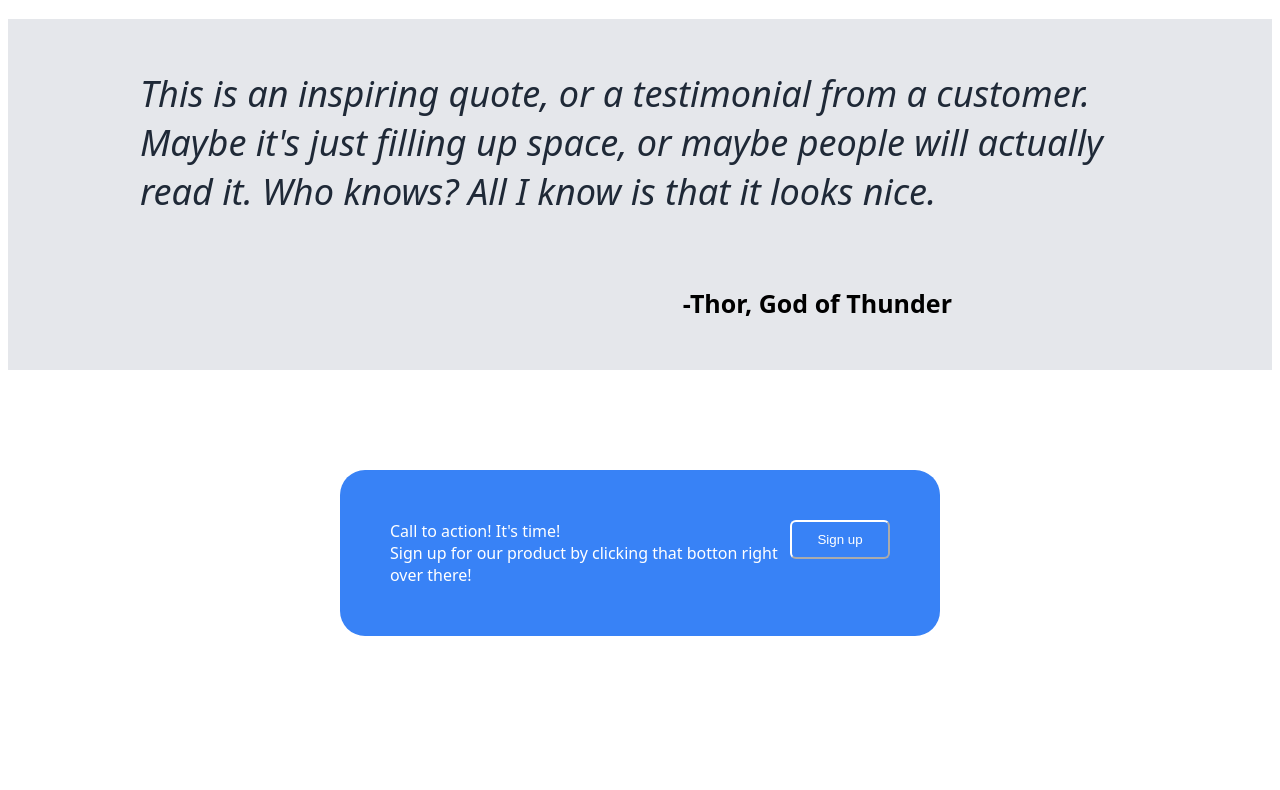
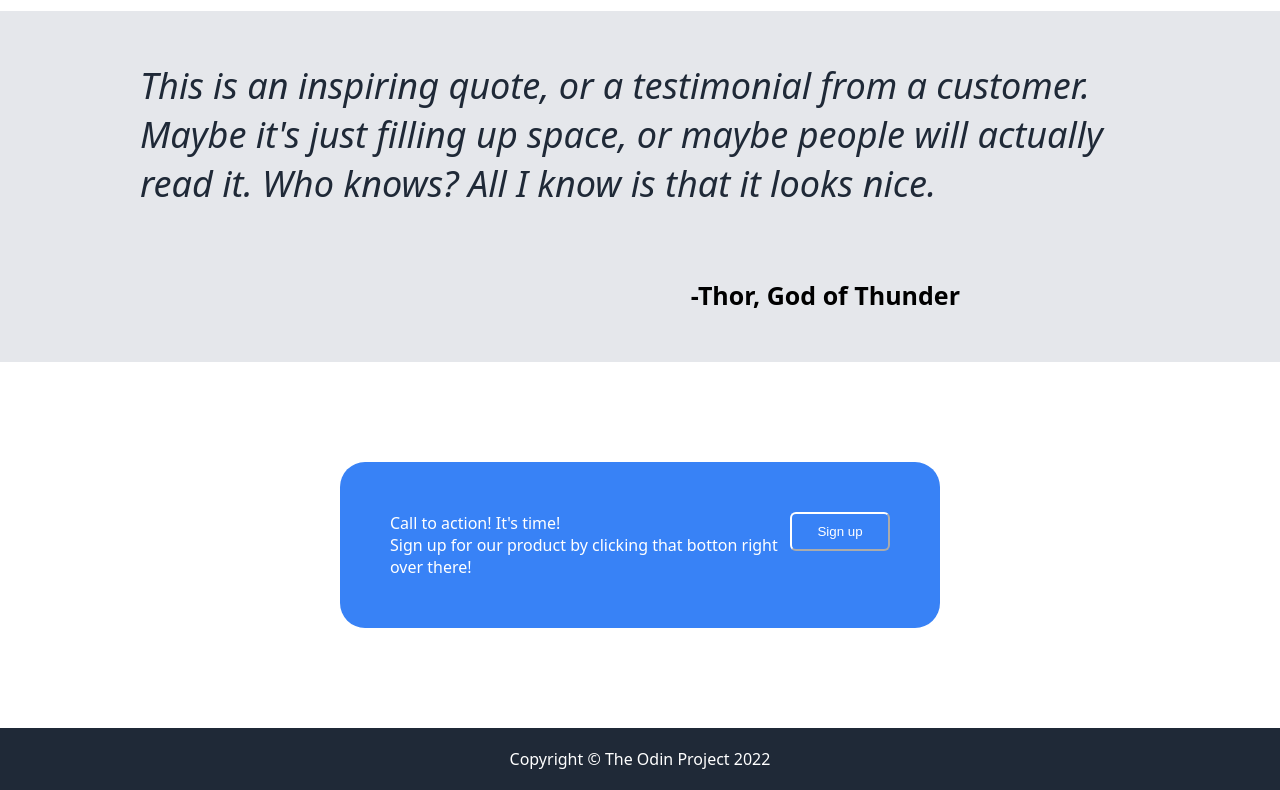
Before and after one commit to dariatarad/simple-website, a plain HTML site: page index.html in a window 1280 px wide. Shown: the part 960-1750 px from the top of the page. Before the commit the page ends 1704 px from the top, so only its background shows below. Drawn offline with Linux system fonts and the light colour scheme.

Commit message:
Create footer, fix border, fix layout

```diff
--- a/index.html
+++ b/index.html
@@ -8,7 +8,7 @@
         <link rel="stylesheet" href="style.css">
     </head>
     <body>
-        <div class="header">
+        <div class="layout"><div class="header">
             <div class="left">
                 <div class="logo">Header Logo</div>
             </div>
@@ -66,6 +66,8 @@
             </div>
             </div>
         </div>
+        <div class="footer">Copyright © The Odin Project 2022</div>
+        </div>
 
 
     </body>
--- a/style.css
+++ b/style.css
@@ -9,14 +9,14 @@
 }
 
 .left {
-    margin-left: 200px;
+    margin-left: 300px;
 
 }
 
 .right {
     display: flex;
     justify-content: flex-end;
-    margin-right: 200px;
+    margin-right: 300px;
 
 }
 
@@ -48,7 +48,7 @@ a:link, a:visited, a:hover, a:active {
 .one {
     display: flex;
     color: white;
-    margin-left: 200px;
+    margin-left: 300px;
     font-size: 48px;
     font-weight: bold;
     width: 400px;
@@ -57,12 +57,12 @@ a:link, a:visited, a:hover, a:active {
 .two {
     color: grey;
     display: flex;
-    margin-left: 200px;
+    margin-left: 300px;
     width: 400px;
 }
 
 .button {
-    margin-left: 200px;
+    margin-left: 300px;
     margin-top: 15px;
     background-color: #3882f6;
     color: white;
@@ -177,3 +177,22 @@ img {
     border-radius: 6px;
     border-color: white;
 }
+
+.layout {
+    display: flex;
+    flex-direction: column;
+
+}
+
+.footer {
+    display: flex;
+    justify-content: center;
+    font-family: system-ui, -apple-system, BlinkMacSystemFont, 'Segoe UI', Roboto, Oxygen, Ubuntu, Cantarell, 'Open Sans', 'Helvetica Neue', sans-serif;
+    background-color: #1f2937;
+    color: white;
+    padding: 20px;
+}
+
+body {
+    margin: 0%;
+}
```
